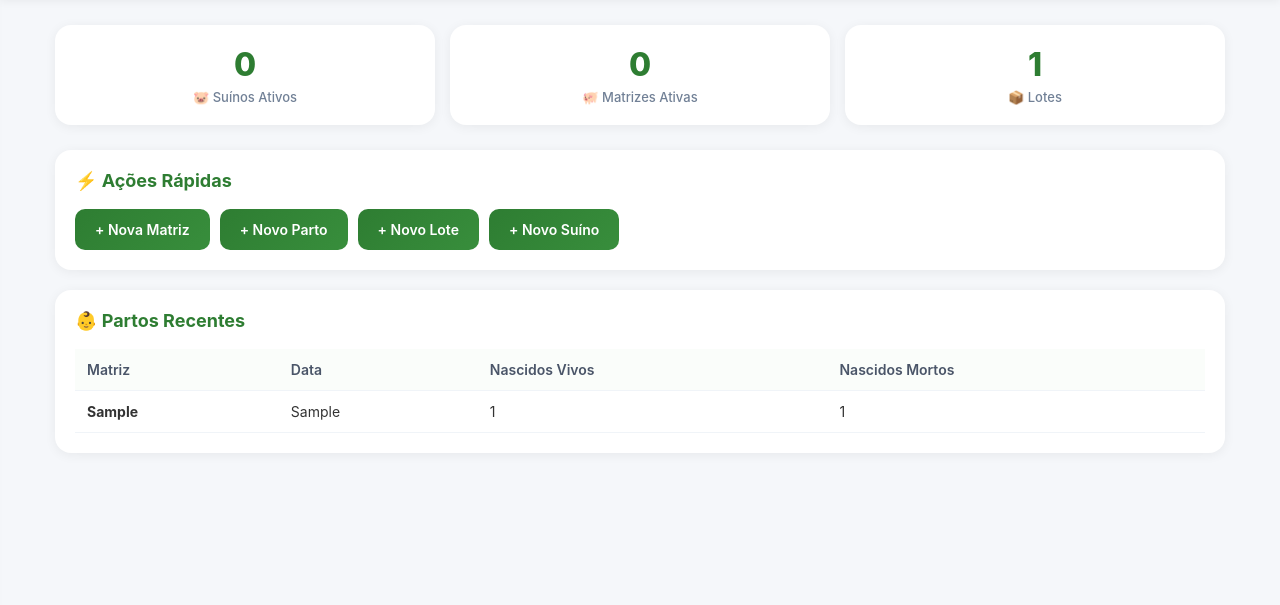
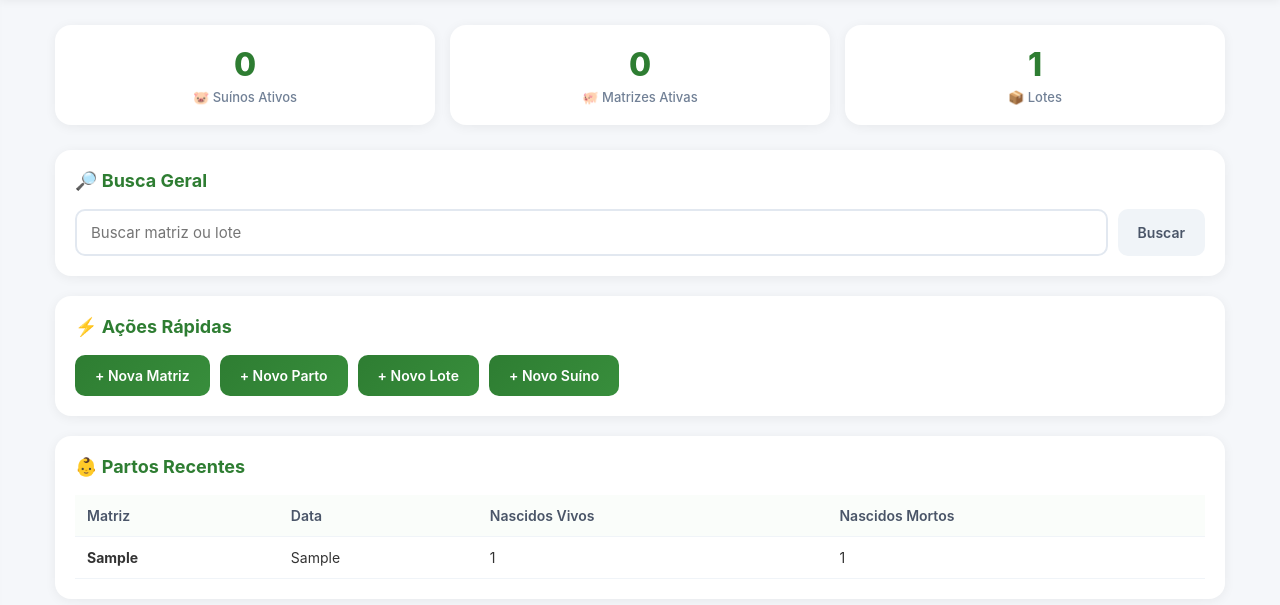
Before and after one commit to Suinotech/Suinotech, a Flask app: page / in a window 1280 px wide. Shown: the part 127-732 px from the top of the page. Run offline with Flask 3, Linux system fonts and the light colour scheme; tables that the repository leaves empty hold one stand-in row (values such as "Sample post").

Commit message:
inicial 1

```diff
--- a/main.py
+++ b/main.py
@@ -466,6 +466,7 @@ def dashboard():
     ensure_db_initialized()
     conn = get_db()
     c = conn.cursor()
+    busca = (request.args.get("q") or "").strip()
 
     total_suinos = c.execute("SELECT COUNT(*) AS n FROM suinos WHERE status='ativo'").fetchone()["n"]
     total_matrizes = c.execute("SELECT COUNT(*) AS n FROM matrizes WHERE status='ativa'").fetchone()["n"]
@@ -481,17 +482,61 @@ def dashboard():
         'total_lotes': total_lotes
     }
 
+    matrizes_encontradas = []
+    lotes_encontrados = []
+    if busca:
+        termo = f"%{busca.lower()}%"
+        matrizes_encontradas = conn.execute(
+            """SELECT * FROM matrizes
+               WHERE LOWER(COALESCE(identificacao, '')) LIKE ?
+                  OR LOWER(COALESCE(baia_numero, '')) LIKE ?
+                  OR LOWER(COALESCE(tipo, '')) LIKE ?
+                  OR LOWER(COALESCE(raca, '')) LIKE ?
+               ORDER BY created_at DESC
+               LIMIT 20""",
+            (termo, termo, termo, termo),
+        ).fetchall()
+        lotes_encontrados = conn.execute(
+            """SELECT * FROM lotes
+               WHERE LOWER(COALESCE(nome, '')) LIKE ?
+                  OR LOWER(COALESCE(fase, '')) LIKE ?
+                  OR LOWER(COALESCE(observacoes, '')) LIKE ?
+               ORDER BY data_criacao DESC, id DESC
+               LIMIT 20""",
+            (termo, termo, termo),
+        ).fetchall()
+
     conn.close()
-    return render_template('dashboard.html', stats=stats, partos_recentes=partos_recentes)
+    return render_template(
+        'dashboard.html',
+        stats=stats,
+        partos_recentes=partos_recentes,
+        busca=busca,
+        matrizes_encontradas=matrizes_encontradas,
+        lotes_encontrados=lotes_encontrados,
+    )
 
 # --- MATRIZES ---
 @app.route('/matrizes')
 def matrizes():
     ensure_db_initialized()
     conn = get_db()
-    matrizes_list = conn.execute("SELECT * FROM matrizes ORDER BY created_at DESC").fetchall()
+    busca = (request.args.get("q") or "").strip()
+    if busca:
+        termo = f"%{busca.lower()}%"
+        matrizes_list = conn.execute(
+            """SELECT * FROM matrizes
+               WHERE LOWER(COALESCE(identificacao, '')) LIKE ?
+                  OR LOWER(COALESCE(baia_numero, '')) LIKE ?
+                  OR LOWER(COALESCE(tipo, '')) LIKE ?
+                  OR LOWER(COALESCE(raca, '')) LIKE ?
+               ORDER BY created_at DESC""",
+            (termo, termo, termo, termo),
+        ).fetchall()
+    else:
+        matrizes_list = conn.execute("SELECT * FROM matrizes ORDER BY created_at DESC").fetchall()
     conn.close()
-    return render_template('matrizes.html', matrizes=matrizes_list)
+    return render_template('matrizes.html', matrizes=matrizes_list, busca=busca)
 
 @app.route('/matrizes/<int:id>')
 def matriz_detalhe(id):
@@ -705,9 +750,21 @@ def novo_leitao(parto_id):
 def lotes():
     ensure_db_initialized()
     conn = get_db()
-    lotes_list = conn.execute("SELECT * FROM lotes ORDER BY data_criacao DESC, id DESC").fetchall()
+    busca = (request.args.get("q") or "").strip()
+    if busca:
+        termo = f"%{busca.lower()}%"
+        lotes_list = conn.execute(
+            """SELECT * FROM lotes
+               WHERE LOWER(COALESCE(nome, '')) LIKE ?
+                  OR LOWER(COALESCE(fase, '')) LIKE ?
+                  OR LOWER(COALESCE(observacoes, '')) LIKE ?
+               ORDER BY data_criacao DESC, id DESC""",
+            (termo, termo, termo),
+        ).fetchall()
+    else:
+        lotes_list = conn.execute("SELECT * FROM lotes ORDER BY data_criacao DESC, id DESC").fetchall()
     conn.close()
-    return render_template('lotes.html', lotes=lotes_list)
+    return render_template('lotes.html', lotes=lotes_list, busca=busca)
 
 @app.route('/lotes/novo', methods=['GET', 'POST'])
 def novo_lote():
@@ -715,12 +772,25 @@ def novo_lote():
     if request.method == 'POST':
         conn = get_db()
         data = request.form
-        conn.execute('''INSERT INTO lotes (nome, fase, numero_animais, observacoes)
-                        VALUES (?, ?, ?, ?)''',
-                    (data['nome'], data['fase'], data['numero_animais'], data['observacoes']))
-        conn.commit()
-        conn.close()
-        return redirect(url_for('lotes'))
+        numero_animais_raw = (data.get('numero_animais') or "").strip()
+        try:
+            numero_animais = int(numero_animais_raw) if numero_animais_raw != "" else 0
+        except Exception:
+            numero_animais = 0
+        observacoes = data.get('observacoes') or ""
+        try:
+            conn.execute('''INSERT INTO lotes (nome, fase, numero_animais, observacoes)
+                            VALUES (?, ?, ?, ?)''',
+                        (data['nome'], data['fase'], numero_animais, observacoes))
+            conn.commit()
+            conn.close()
+            return redirect(url_for('lotes'))
+        except Exception as e:
+            conn.close()
+            msg = str(e).lower()
+            if "unique" in msg or "duplicate" in msg:
+                return "Já existe um lote com esse nome.", 400
+            return f"Erro ao criar lote: {e}", 400
     return render_template('form_lote.html', lote=None)
 
 @app.route('/lotes/<int:id>/editar', methods=['GET', 'POST'])
@@ -729,11 +799,24 @@ def editar_lote(id):
     conn = get_db()
     if request.method == 'POST':
         data = request.form
-        conn.execute('''UPDATE lotes SET nome=?, fase=?, numero_animais=?, observacoes=? WHERE id=?''',
-                    (data['nome'], data['fase'], data['numero_animais'], data['observacoes'], id))
-        conn.commit()
-        conn.close()
-        return redirect(url_for('lotes'))
+        numero_animais_raw = (data.get('numero_animais') or "").strip()
+        try:
+            numero_animais = int(numero_animais_raw) if numero_animais_raw != "" else 0
+        except Exception:
+            numero_animais = 0
+        observacoes = data.get('observacoes') or ""
+        try:
+            conn.execute('''UPDATE lotes SET nome=?, fase=?, numero_animais=?, observacoes=? WHERE id=?''',
+                        (data['nome'], data['fase'], numero_animais, observacoes, id))
+            conn.commit()
+            conn.close()
+            return redirect(url_for('lotes'))
+        except Exception as e:
+            conn.close()
+            msg = str(e).lower()
+            if "unique" in msg or "duplicate" in msg:
+                return "Já existe um lote com esse nome.", 400
+            return f"Erro ao editar lote: {e}", 400
     lote = conn.execute("SELECT * FROM lotes WHERE id=?", (id,)).fetchone()
     conn.close()
     return render_template('form_lote.html', lote=lote)
--- a/templates/dashboard.html
+++ b/templates/dashboard.html
@@ -17,6 +17,81 @@
         <div class="stat-label">📦 Lotes</div>
     </div>
 </div>
+
+<div class="card">
+    <h2>🔎 Busca Geral</h2>
+    <form method="GET" style="display:flex; gap:10px; flex-wrap:wrap;">
+        <input type="text" class="form-control" name="q" value="{{ busca or '' }}" placeholder="Buscar matriz ou lote" style="flex:1; min-width:220px;">
+        <button type="submit" class="btn btn-secondary">Buscar</button>
+        {% if busca %}
+        <a href="{{ url_for('dashboard') }}" class="btn btn-secondary">Limpar</a>
+        {% endif %}
+    </form>
+</div>
+
+{% if busca %}
+<div class="card">
+    <h2>🐖 Matrizes Encontradas</h2>
+    {% if matrizes_encontradas %}
+    <table>
+        <thead>
+            <tr>
+                <th>Identificação</th>
+                <th>Baia</th>
+                <th>Tipo</th>
+                <th>Status</th>
+                <th>Ações</th>
+            </tr>
+        </thead>
+        <tbody>
+            {% for matriz in matrizes_encontradas %}
+            <tr>
+                <td><strong>{{ matriz.identificacao }}</strong></td>
+                <td>{{ matriz.baia_numero or '-' }}</td>
+                <td>{{ matriz.tipo or '-' }}</td>
+                <td>{{ matriz.status or '-' }}</td>
+                <td><a href="{{ url_for('matriz_detalhe', id=matriz.id) }}" class="btn btn-secondary btn-sm">Abrir</a></td>
+            </tr>
+            {% endfor %}
+        </tbody>
+    </table>
+    {% else %}
+    <div class="empty-state">
+        <p>Nenhuma matriz encontrada para "{{ busca }}".</p>
+    </div>
+    {% endif %}
+</div>
+
+<div class="card">
+    <h2>📦 Lotes Encontrados</h2>
+    {% if lotes_encontrados %}
+    <table>
+        <thead>
+            <tr>
+                <th>Nome</th>
+                <th>Fase</th>
+                <th>Animais</th>
+                <th>Ações</th>
+            </tr>
+        </thead>
+        <tbody>
+            {% for lote in lotes_encontrados %}
+            <tr>
+                <td><strong>{{ lote.nome }}</strong></td>
+                <td>{{ lote.fase or '-' }}</td>
+                <td>{{ lote.numero_animais or 0 }}</td>
+                <td><a href="{{ url_for('editar_lote', id=lote.id) }}" class="btn btn-secondary btn-sm">Abrir</a></td>
+            </tr>
+            {% endfor %}
+        </tbody>
+    </table>
+    {% else %}
+    <div class="empty-state">
+        <p>Nenhum lote encontrado para "{{ busca }}".</p>
+    </div>
+    {% endif %}
+</div>
+{% endif %}
 
 <div class="card">
     <h2>⚡ Ações Rápidas</h2>
```
Also changed, not shown: templates/lotes.html (+10 -2 lines), templates/matrizes.html (+10 -2 lines).
